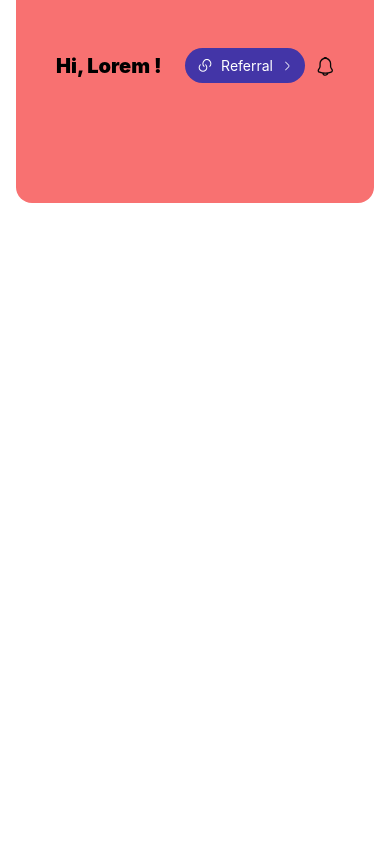
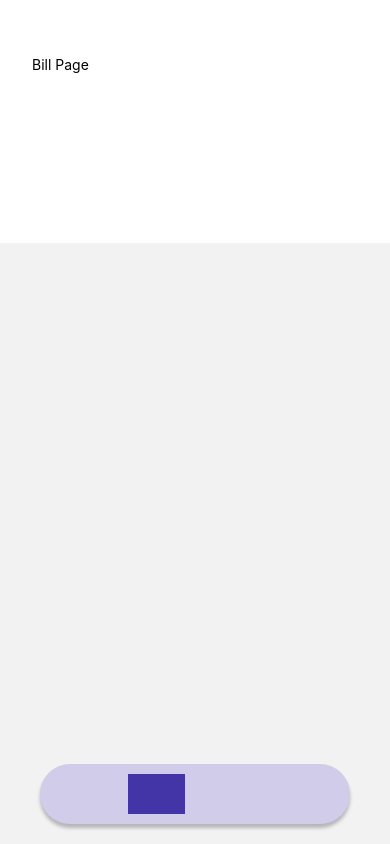
Before and after one commit to halimkun/intra_edu, a React Native app: screen /Bill in a window 390 px wide. Built offline with nearby package versions, Linux system fonts and the light colour scheme.

Commit message:
Add screens for Bill, Cart, Profile, Login, and Product; implement navigation and gesture handling

```diff
--- /dev/null
+++ b/App.jsx
@@ -0,0 +1,37 @@
+import "./global.css";
+
+import {
+  ScrollView,
+  Text,
+  View,
+  SafeAreaView,
+  TouchableOpacity,
+} from "react-native";
+import { NavigationContainer } from "@react-navigation/native";
+import { createStackNavigator } from "@react-navigation/stack";
+import { createBottomTabNavigator } from "@react-navigation/bottom-tabs";
+import Bell from "./component/icons/Bell";
+import Referal from "./component/icons/Referal";
+import ArrowRight from "./component/icons/ArrowRight";
+import { StatusBar } from "expo-status-bar";
+import HomePage from "./src/screens/Home";
+import ProductPage from "./src/screens/Product";
+import HomeTabs from "./src/navigators/HomeTabs";
+
+const Tab = createBottomTabNavigator();
+const Stack = createStackNavigator();
+
+export default function App() {
+  return (
+    <NavigationContainer>
+      <Stack.Navigator>
+        <Stack.Screen
+          name="Main"
+          component={HomeTabs}
+          options={{ headerShown: false }}
+        />
+      </Stack.Navigator>
+      <StatusBar style="auto" />
+    </NavigationContainer>
+  );
+}
--- /dev/null
+++ b/gesture-handler.native.js
@@ -0,0 +1,2 @@
+// Only import react-native-gesture-handler on native platforms
+import "react-native-gesture-handler";
--- a/package.json
+++ b/package.json
@@ -9,13 +9,19 @@
     "web": "expo start --web"
   },
   "dependencies": {
+    "@react-navigation/bottom-tabs": "^7.2.0",
+    "@react-navigation/native": "^7.0.14",
+    "@react-navigation/native-stack": "^7.2.0",
+    "@react-navigation/stack": "^7.1.0",
     "expo": "~52.0.18",
     "expo-status-bar": "~2.0.0",
     "nativewind": "^4.1.23",
     "react": "18.3.1",
     "react-native": "0.76.5",
+    "react-native-gesture-handler": "^2.21.2",
     "react-native-reanimated": "^3.16.5",
     "react-native-safe-area-context": "^5.0.0",
+    "react-native-screens": "^4.3.0",
     "react-native-svg": "^15.10.1",
     "tailwindcss": "^3.4.16"
   },
--- /dev/null
+++ b/src/navigators/HomeTabs.jsx
@@ -0,0 +1,104 @@
+import { createBottomTabNavigator } from "@react-navigation/bottom-tabs";
+import React from "react";
+import HomePage from "../screens/Home";
+import ProductPage from "../screens/Product";
+import { Text } from "react-native";
+import Bell from "../../component/icons/Bell";
+import Bill from "../screens/Bill";
+import Profile from "../screens/Profile";
+import Cart from "../screens/Cart";
+
+const Tab = createBottomTabNavigator();
+const HomeTabs = () => {
+  return (
+    <Tab.Navigator
+      screenOptions={({ route }) => ({
+        tabBarIcon: ({ focused, color, size }) => {
+          let iconName;
+          switch (route.name) {
+            case "Home":
+              iconName = focused ? "bell" : "home-outline";
+              break;
+            case "Bill":
+              iconName = focused ? "bill" : "bill-outline";
+              break;
+            case "Profile":
+              iconName = focused ? "profile" : "profile-outline";
+              break;
+            case "Cart":
+              iconName = focused ? "cart" : "cart-outline";
+              break;
+            default:
+              iconName = focused ? "home" : "home-outline";
+          }
+        },
+        tabBarShowLabel: false,
+        tabBarStyle: styles.tabBarStyle,
+        tabBarItemStyle: styles.tabBarItemStyle,
+        tabBarActiveBackgroundColor: "#4335A7",
+        tabBarActiveTintColor: "#fff",
+        tabBarInactiveBackgroundColor: "#D0CCE9",
+      })}
+    >
+      <Tab.Screen
+        name="Home"
+        component={HomePage}
+        options={{
+          headerShown: false,
+        }}
+      />
+      <Tab.Screen
+        name="Bill"
+        component={Bill}
+        options={{
+          headerShown: false,
+        }}
+      />
+      <Tab.Screen
+        name="Profile"
+        component={Profile}
+        options={{
+          headerShown: false,
+        }}
+      />
+      <Tab.Screen
+        name="Cart"
+        component={Cart}
+        options={{
+          headerShown: false,
+        }}
+      />
+    </Tab.Navigator>
+  );
+};
+
+const styles = {
+  tabBarStyle: {
+    backgroundColor: "#D0CCE9",
+    borderTopWidth: 0,
+    elevation: 0,
+    height: 60,
+    position: "absolute",
+    bottom: 20,
+    left: 20,
+    right: 20,
+    marginHorizontal: 20,
+    borderRadius: 40,
+    borderTopWidth: 0,
+    shadowColor: "#000",
+    shadowOffset: {
+      width: 0,
+      height: 4,
+    },
+    shadowOpacity: 0.25,
+    shadowRadius: 3.84,
+    elevation: 5,
+  },
+  tabBarItemStyle: {
+    // paddingVertical: 10,
+    margin: 10,
+    borderRadius: "40%",
+  },
+};
+
+export default HomeTabs;
--- /dev/null
+++ b/src/screens/Bill.jsx
@@ -0,0 +1,14 @@
+import React from "react";
+import { SafeAreaView, ScrollView, Text, View } from "react-native";
+
+export default function Bill() {
+  return (
+    <SafeAreaView>
+      <ScrollView className="px-4 h-full bg-white">
+        <View className=" h-[203px] p-4 mt-10 rounded-b-[16px]">
+          <Text>Bill Page</Text>
+        </View>
+      </ScrollView>
+    </SafeAreaView>
+  );
+}
--- /dev/null
+++ b/src/screens/Cart.jsx
@@ -0,0 +1,14 @@
+import React from "react";
+import { SafeAreaView, ScrollView, Text, View } from "react-native";
+
+export default function Cart() {
+  return (
+    <SafeAreaView>
+      <ScrollView className="px-4 h-full bg-white">
+        <View className=" h-[203px] p-4 mt-10 rounded-b-[16px]">
+          <Text>Cart Page</Text>
+        </View>
+      </ScrollView>
+    </SafeAreaView>
+  );
+}
--- /dev/null
+++ b/src/screens/Login.jsx
@@ -0,0 +1,18 @@
+import React from "react";
+import { Text, TouchableOpacity } from "react-native";
+import { View } from "react-native-reanimated/lib/typescript/Animated";
+import { SafeAreaView } from "react-native-safe-area-context";
+import ArrowRight from "../../component/icons/ArrowRight";
+import Referal from "../../component/icons/Referal";
+
+export default function LoginPage() {
+  return (
+    <SafeAreaView>
+      <ScrollView className="px-4 h-full bg-white">
+        <View className=" h-[203px] p-4 rounded-b-[16px]">
+          <Text>Login Page</Text>
+        </View>
+      </ScrollView>
+    </SafeAreaView>
+  );
+}
--- /dev/null
+++ b/src/screens/Product.jsx
@@ -0,0 +1,18 @@
+import React from "react";
+import { SafeAreaView, Text, TouchableOpacity, View } from "react-native";
+import { ScrollView } from "react-native-gesture-handler";
+import Bell from "../../component/icons/Bell";
+import Referal from "../../component/icons/Referal";
+import ArrowRight from "../../component/icons/ArrowRight";
+
+export default function ProductPage() {
+  return (
+    <SafeAreaView>
+      <ScrollView className="px-4 h-full bg-white">
+        <View className=" h-[203px] p-4 mt-10 rounded-b-[16px]">
+          <Text>Product Page</Text>
+        </View>
+      </ScrollView>
+    </SafeAreaView>
+  );
+}
--- /dev/null
+++ b/src/screens/Profile.jsx
@@ -0,0 +1,14 @@
+import React from "react";
+import { SafeAreaView, ScrollView, Text, View } from "react-native";
+
+export default function Profile() {
+  return (
+    <SafeAreaView>
+      <ScrollView className="px-4 h-full bg-white">
+        <View className=" h-[203px] p-4 mt-10 rounded-b-[16px]">
+          <Text>Profile Page</Text>
+        </View>
+      </ScrollView>
+    </SafeAreaView>
+  );
+}
--- a/tailwind.config.js
+++ b/tailwind.config.js
@@ -4,6 +4,7 @@ module.exports = {
   content: [
     "./app/**/*.{js,jsx,ts,tsx}",
     "./*.{js,jsx,ts,tsx}",
+    "./src/screens/**/*.{js,jsx,ts,tsx}",
   ],
   presets: [require("nativewind/preset")],
   theme: {
```
Also changed, not shown: src/screens/Home.jsx (renamed from App.js, +12 -8 lines), gesture-handler.js (added), 1 other file (tests, documents, lock files or other folders).
